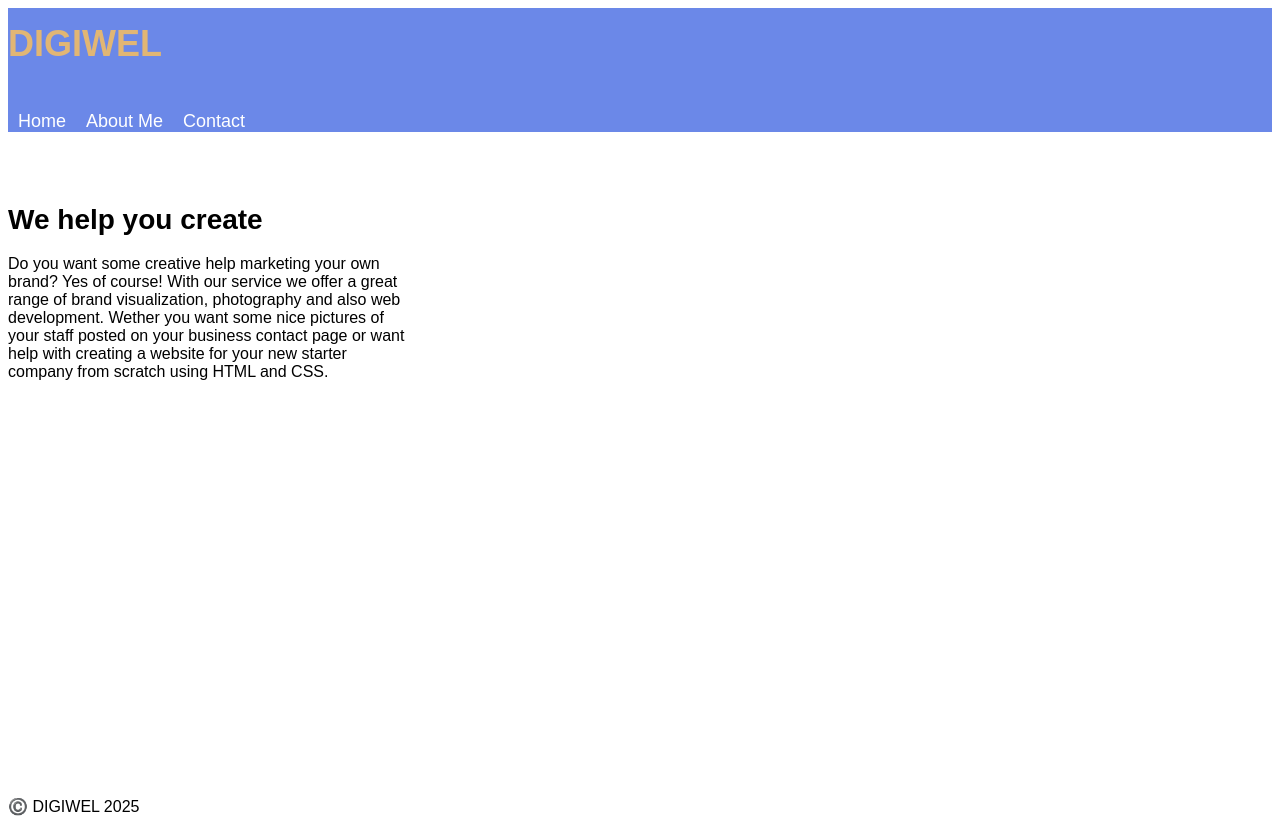
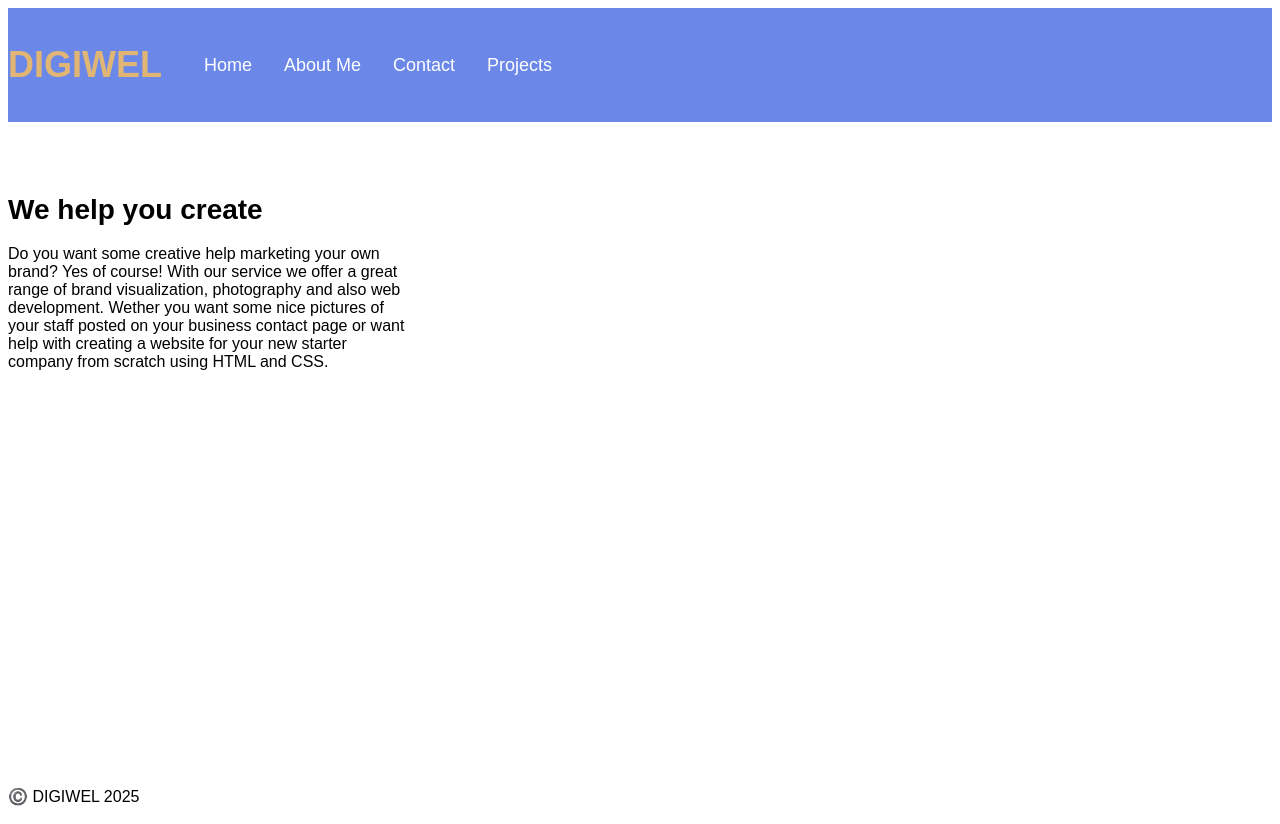
Before and after one commit to front-end-fundamentals-2025/fef-portfolio-Dwebbell, a plain HTML site: page index.html in a window 1280 px wide. Drawn offline with Linux system fonts and the light colour scheme; a web font is replaced by a local one.

Commit message:
Margins and flexbox
-Margins for the header are removed and links are aligned with the center of the header
-New link to the projects page

```diff
--- a/css/main.css
+++ b/css/main.css
@@ -7,8 +7,6 @@
 #site-logo {
   font-weight: 900;
   font-size: 36px;
-  margin-top: 15px;
-  margin-bottom: 30px;
   border-left: 40px;
   display: inline-block;
   color: #e1b674;
@@ -16,6 +14,8 @@
 
 header {
   background-color: #6b88e8;
+  display: flex;
+  align-items: center;
 }
 
 
@@ -24,7 +24,6 @@ ul {
   padding-left: 10px;
   display: flex;
   justify-content: start;
-  gap: 20px;
 
 }
 
@@ -36,6 +35,7 @@ a {
 li {
   font-size: 18px;
   color: white;
+  margin-left: 2rem;
 }
 
 /* Main Index and Header*/
--- a/index.html
+++ b/index.html
@@ -22,7 +22,9 @@
         <a href="contact.html">
           <li>Contact</li>
         </a>
-        <li></li>
+        <a href="projects.html">
+          <li>Projects</li>
+        </a>
       </ul>
     </nav>
   </header>
```
Also changed, not shown: contact.html (line endings or trailing spaces), project.html (deleted), projects.html (added).
